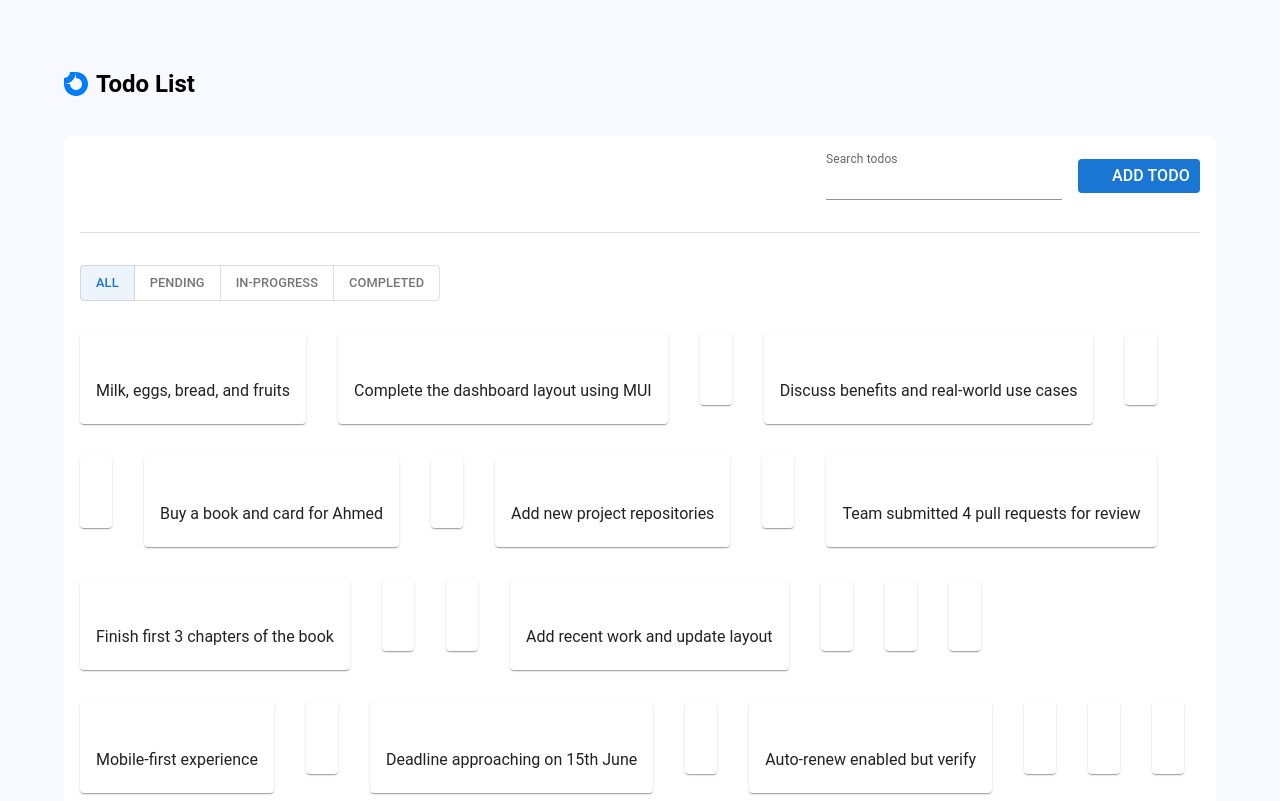
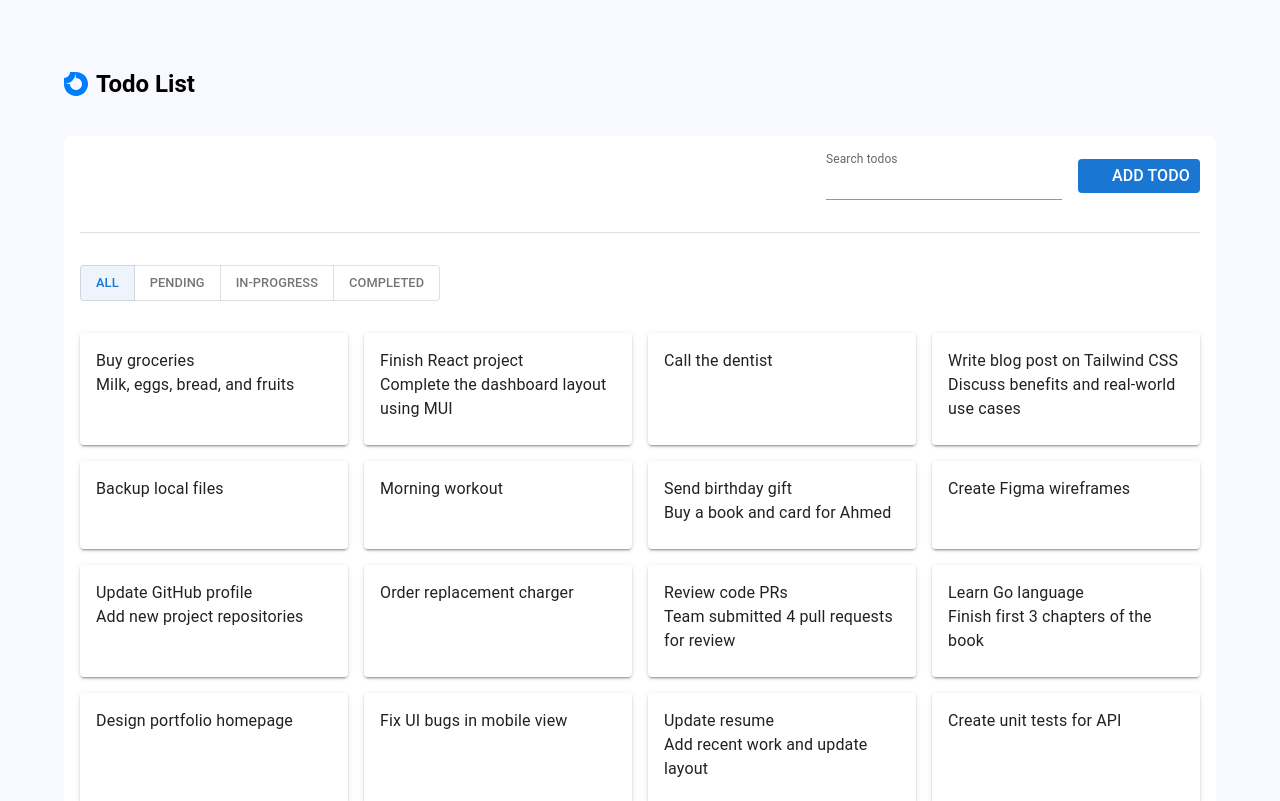
Before and after one commit to eedu7/MUI-Todo, a React (Vite) app: page / in a window 1280 px wide. Shown: the top 801 px of the page. Built offline with nearby package versions, Linux system fonts and the light colour scheme; some icons are missing.

Commit message:
Render the todos

```diff
--- a/src/components/TodoListCards.tsx
+++ b/src/components/TodoListCards.tsx
@@ -1,9 +1,9 @@
-import { Card, CardContent, CardHeader, Grid } from "@mui/material";
+import { Card, CardContent, Grid, Typography } from "@mui/material";
 import { tasks } from "../data.ts";
 
 export const TodoListCards = () => {
     return (
-        <Grid container gap={4}>
+        <Grid container spacing={2}>
             {tasks.map((task) => (
                 <TodoCard key={task.id} {...task} />
             ))}
@@ -21,10 +21,24 @@ interface TodoCardProps {
 
 const TodoCard = ({ title, description }: TodoCardProps) => {
     return (
-        <Grid>
-            <Card>
-                <CardHeader>{title}</CardHeader>
-                <CardContent>{description}</CardContent>
+        <Grid
+            size={{
+                xs: 12,
+                sm: 6,
+                md: 3,
+            }}
+        >
+            <Card
+                elevation={2}
+                sx={{
+                    width: "100%",
+                    height: "100%",
+                }}
+            >
+                <CardContent>
+                    <Typography>{title}</Typography>
+                    <Typography>{description}</Typography>
+                </CardContent>
             </Card>
         </Grid>
     );
```
